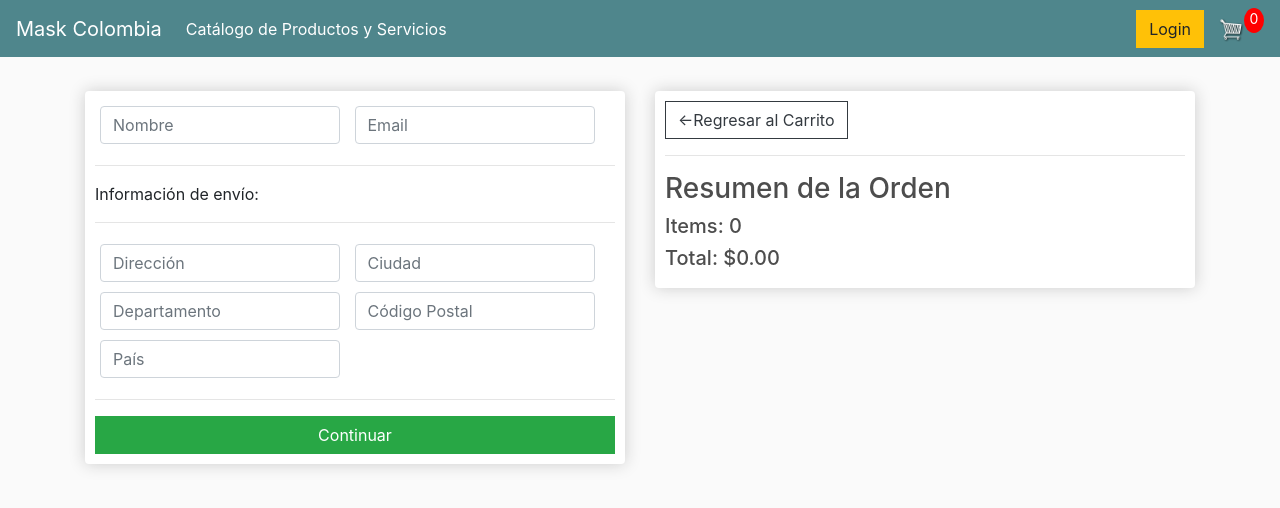
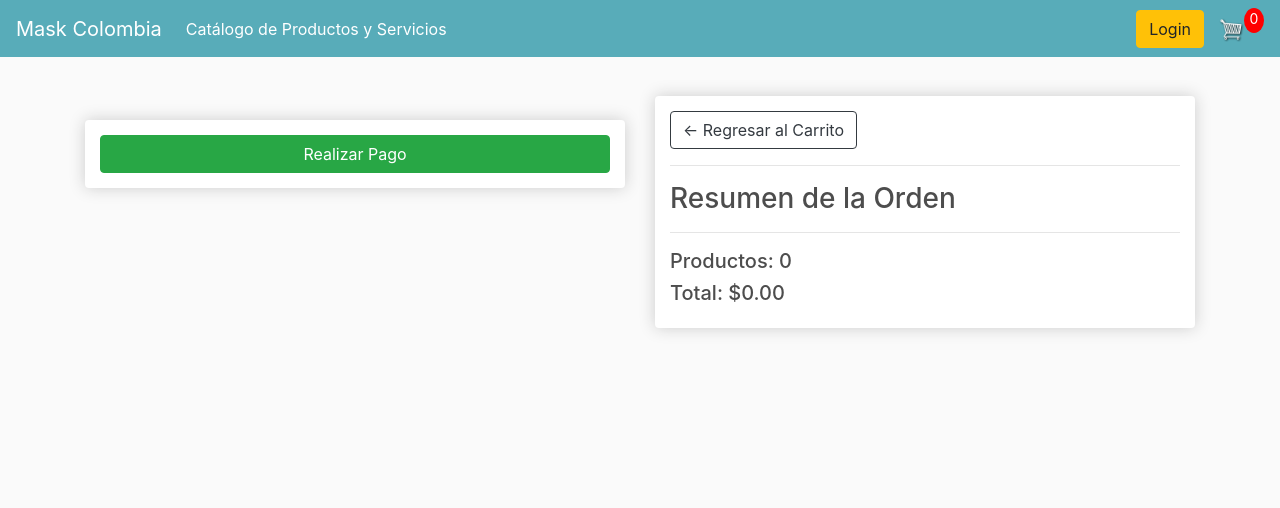
Before and after one commit to cindyrom/psp-poli, a Django app: page /checkout/ in a window 1280 px wide. Shown: the top 508 px of the page. Run offline with Django 3.2, Linux system fonts and the light colour scheme; a user stored in the database is signed in; data comes from the database, SQL or seed files in the repository; both versions use the stored data as it was after the commit.

Commit message:
entrega 3 parte 2

```diff
--- /dev/null
+++ b/psp_project/requirements.txt
@@ -0,0 +1,5 @@
+asgiref==3.3.1
+Django==3.1.4
+Pillow==8.0.1
+pytz==2020.4
+sqlparse==0.4.1
--- a/psp_project/static/css/main.css
+++ b/psp_project/static/css/main.css
@@ -10,7 +10,7 @@ h1,h2,h3,h4,h5,h6{
 	box-shadow:hsl(0, 0%, 80%) 0 0 16px;
 	background-color: #fff;
 	border-radius: 4px;
-	padding: 10px;
+	padding: 15px;
 }
 
 .thumbnail{
@@ -26,7 +26,7 @@ h1,h2,h3,h4,h5,h6{
 }
 
 .bg-dark{
-	background-color: #4f868c!important;
+	background-color: #58acb9!important;
 }
 
 #cart-icon{
@@ -47,11 +47,11 @@ h1,h2,h3,h4,h5,h6{
 }
 
 .col-lg-4, .col-lg-6, .col-lg-8, .col-lg-12{
-	margin-top: 10px;
+	margin-top: 15px;
 }
 
 .btn{
-	border-radius: 0;
+	border-radius: 2;
 }
 
 .row-image{
--- a/psp_project/store/models.py
+++ b/psp_project/store/models.py
@@ -39,6 +39,14 @@ class Order (models.Model):
         return str(self.id)
 
     @property
+    def shipping(self):
+        shipping = False
+        orderitems = self.orderitem_set.all()
+        for i in orderitems:
+            if i.product.digital == False:
+                shipping = True
+        return shipping
+    @property
     def get_cart_total(self):
         orderitems = self.orderitem_set.all()
         total = sum([item.get_total for item in orderitems])
--- a/psp_project/store/templates/store/checkout.html
+++ b/psp_project/store/templates/store/checkout.html
@@ -7,10 +7,10 @@
 				<form id="form">
 					<div id="user-info">
 						<div class="form-field">
-                        <input required class="form-control" type="text" name="name" placeholder="Nombre">
+							<input required class="form-control" type="text" name="name" placeholder="Name..">
 						</div>
 						<div class="form-field">
-                        <input required class="form-control" type="email" name="email" placeholder="Email">
+							<input required class="form-control" type="email" name="email" placeholder="Email..">
 						</div>
 					</div>
 
@@ -19,13 +19,13 @@
 						<p>Información de envío:</p>
 						<hr>
 						<div class="form-field">
-                        <input class="form-control" type="text" name="address" placeholder="Dirección">
+							<input class="form-control" type="text" name="address" placeholder="Dirección de Entrega">
 						</div>
 						<div class="form-field">
-                        <input class="form-control" type="text" name="city" placeholder="Ciudad">
+							<input class="form-control" type="text" name="city" placeholder="Cuidad">
 						</div>
 						<div class="form-field">
-                        <input class="form-control" type="text" name="state" placeholder="Departamento">
+							<input class="form-control" type="text" name="department" placeholder="Departamento">
 						</div>
 						<div class="form-field">
 							<input class="form-control" type="text" name="zipcode" placeholder="Código Postal">
@@ -42,28 +42,115 @@
 
 			<br>
 			<div class="box-element hidden" id="payment-info">
-            <small>Paypal Options</small>
+
+				<button id="make-payment" class="btn btn-success btn-block">Realizar Pago</button>
 			</div>
 
 		</div>
 
 		<div class="col-lg-6">
 			<div class="box-element">
-            <a  class="btn btn-outline-dark" href="{% url 'cart' %}">&#x2190;Regresar al Carrito</a>
+				<a  class="btn btn-outline-dark" href="{% url 'cart' %}">&#x2190; Regresar al Carrito</a>
 				<hr>
 				<h3>Resumen de la Orden</h3>
-            {% for item in items  %}
 				<hr>
+				{% for item in items %}
 				<div class="cart-row">
 					<div style="flex:2"><img class="row-image" src="{{item.product.imageURL}}"></div>
 					<div style="flex:2"><p>{{item.product.name}}</p></div>
-                <div style="flex:1"><p>${{item.product.price}}</p></div>
-                <div style="flex:1"><p>{{item.quantity}}</p></div>
+					<div style="flex:1"><p>${{item.product.price|floatformat:2}}</p></div>
+					<div style="flex:1"><p>x{{item.quantity}}</p></div>
 				</div>
-            {% endfor  %}
-            <h5>Items: {{order.get_cart_items}}</h5>
-            <h5>Total: ${{order.get_cart_total|floatformat:2}} </h5>
+				{% endfor %}
+				<h5>Productos:   {{order.get_cart_items}}</h5>
+				<h5>Total:   ${{order.get_cart_total|floatformat:2}}</h5>
 			</div>
 		</div>
 	</div>
+
+	<script type="text/javascript">
+		var shipping = '{{order.shipping}}'
+		var total = '{{order.get_cart_total|floatformat:2}}'
+
+		if (shipping == 'False'){
+		 	document.getElementById('shipping-info').innerHTML = ''
+		}
+
+		if (user != 'AnonymousUser'){
+		 	document.getElementById('user-info').innerHTML = ''
+		 }
+
+		if (shipping == 'False' && user != 'AnonymousUser'){
+			//Hide entire form if user is logged in and shipping is false
+				document.getElementById('form-wrapper').classList.add("hidden");
+				//Show payment if logged in user wants to buy an item that does not require shipping
+			    document.getElementById('payment-info').classList.remove("hidden");
+		}
+
+		var form = document.getElementById('form')
+		form.addEventListener('submit', function(e){
+	    	e.preventDefault()
+	    	console.log('Form Submitted...')
+	    	document.getElementById('form-button').classList.add("hidden");
+	    	document.getElementById('payment-info').classList.remove("hidden");
+	    })
+
+	    document.getElementById('make-payment').addEventListener('click', function(e){
+	    	submitFormData()
+	    })
+
+	    function submitFormData(){
+	    	console.log('Payment button clicked')
+
+	    	var userFormData = {
+				'name':null,
+				'email':null,
+				'total':total,
+			}
+
+			var shippingInfo = {
+				'address':null,
+				'city':null,
+				'department':null,
+				'zipcode':null,
+			}
+
+			if (shipping != 'False'){
+	    		shippingInfo.address = form.address.value
+		    	shippingInfo.city = form.city.value
+		    	shippingInfo.department = form.department.value
+		    	shippingInfo.zipcode = form.zipcode.value
+	    	}
+
+	    	if (user == 'AnonymousUser'){
+	    		userFormData.name = form.name.value
+	    		userFormData.email = form.email.value
+	    	}
+
+	    	console.log('Shipping Info:', shippingInfo)
+	    	console.log('User Info:', userFormData)
+
+	    	var url = "/process_order/"
+	    	fetch(url, {
+	    		method:'POST',
+	    		headers:{
+	    			'Content-Type':'applicaiton/json',
+	    			'X-CSRFToken':csrftoken,
+	    		},
+	    		body:JSON.stringify({'form':userFormData, 'shipping':shippingInfo}),
+
+	    	})
+	    	.then((response) => response.json())
+	    	.then((data) => {
+				console.log('Success:', data);
+				alert('¡Orden Procesada!');
+
+				cart = {}
+				document.cookie ='cart=' + JSON.stringify(cart) + ";domain=;path=/"
+
+				window.location.href = "{% url 'store' %}"
+
+				})
+	    }
+	</script>
 {% endblock content %}
--- a/psp_project/store/templates/store/store.html
+++ b/psp_project/store/templates/store/store.html
@@ -8,8 +8,7 @@
         <div class="box-element product">
             <h6><strong>{{product.name}} </strong></h6>
             <hr>
-            <button data-product={{product.id}} data-action="add" class="btn btn-outline-secondary add-btn update-cart">Add to Cart</button>
-            <a class="btn btn-outline-success" href="#">View</a>
+            <button data-product={{product.id}} data-action="add" class="btn btn-outline-secondary add-btn update-cart">Agregar</button>
             <h4 style="display: inline-block; float: right"><strong>${{product.price |floatformat:2}}</strong></h4>
         </div>
     </div>
--- a/psp_project/store/urls.py
+++ b/psp_project/store/urls.py
@@ -9,4 +9,5 @@ urlpatterns = [
 	path('checkout/', views.checkout, name="checkout"),
 
 	path('update_item/', views.updateItem, name="update_item"),
+	path('process_order/', views.processOrder, name="process_order"),
 ]
--- a/psp_project/store/views.py
+++ b/psp_project/store/views.py
@@ -1,6 +1,7 @@
 from django.shortcuts import render
 from django.http import JsonResponse
 import json
+import datetime
 from .models import *
 
 def store(request):
@@ -68,3 +69,31 @@ def updateItem(request):
         orderItem.delete()
 
     return JsonResponse('Item agregado', safe=False)
+
+def processOrder(request):
+    transaction_id = datetime.datetime.now().timestamp()
+    data = json.loads(request.body)
+
+    if request.user.is_authenticated:
+        customer = request.user.customer
+        order, created = Order.objects.get_or_create(customer=customer, complete=False)
+        total = float(data['form']['total'])
+        order.transaction_id = transaction_id
+
+        if total == order.get_cart_total:
+            order.complete = True
+        order.save()
+
+        if order.shipping == True:
+            ShippingAddress.objects.create(
+                customer=customer,
+                order=order,
+                address=data['shipping']['address'],
+                city=data['shipping']['city'],
+                department=data['shipping']['department'],
+                zipecode=data['shipping']['zipcode'],
+
+            )
+    else:
+        print('User is not logged in')
+    return JsonResponse('Pago realizado', safe=False)
```
Also changed, not shown: psp_project/store/templates/store/cart.html (+4 -4 lines), psp_project/db.sqlite3, psp_project/static/images/carro009.png (added), psp_project/static/images/casa008.jpg (added), psp_project/static/images/logo.png (added). Lines whose indentation alone changed are shown as unchanged.
